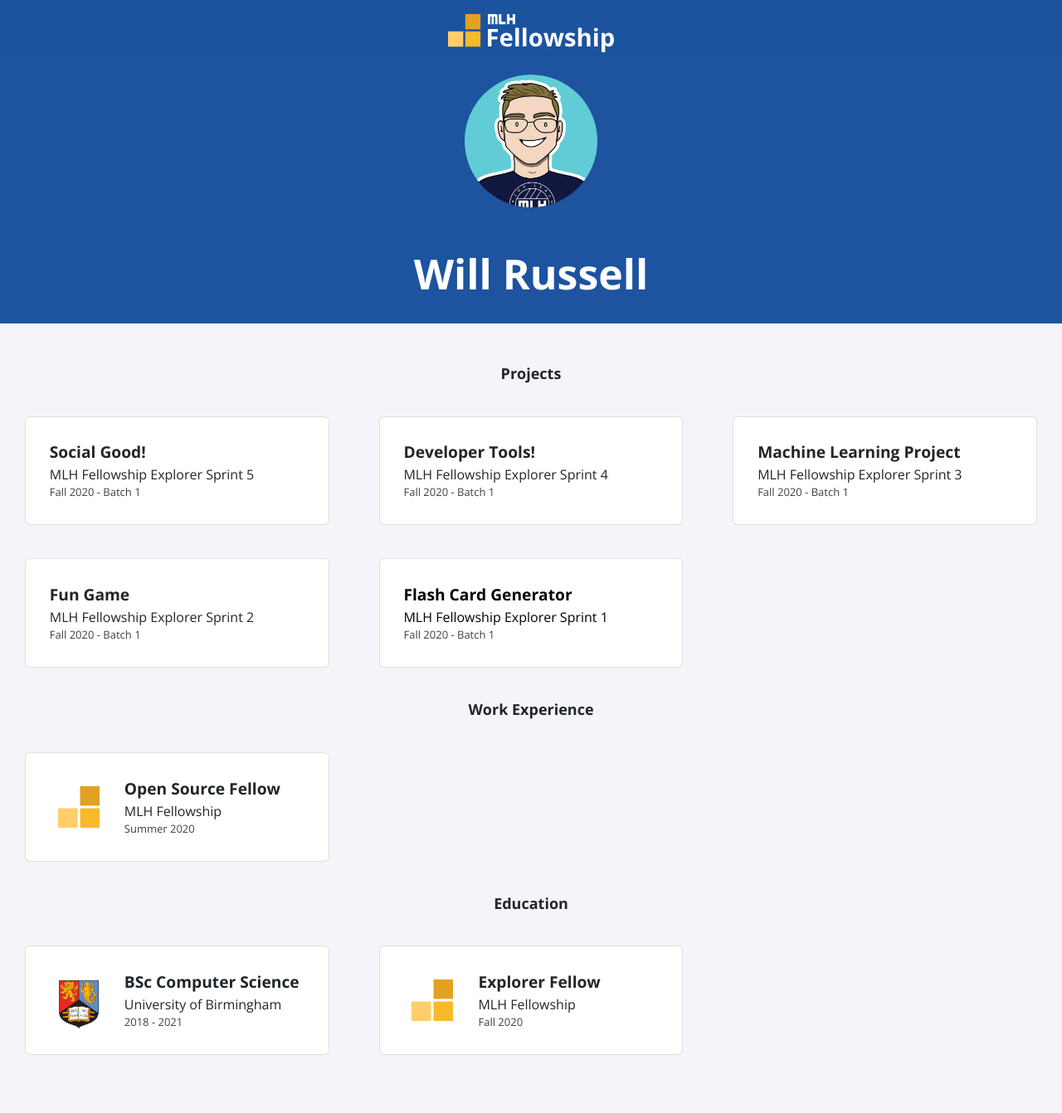
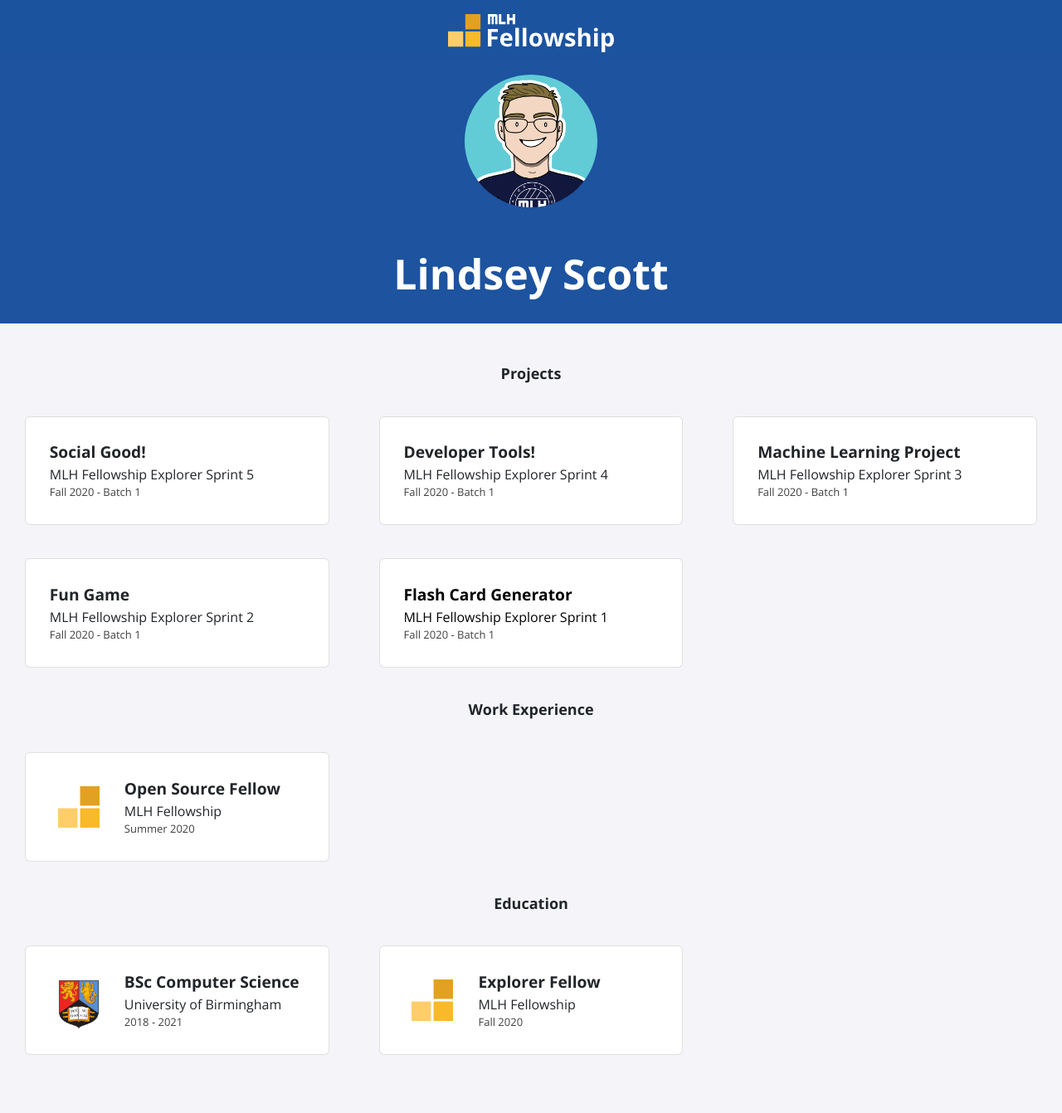
Before and after one commit to lmasina2000/lmasina2000.github.io, a Jekyll site: the page built from index.html, in a window 1280 px wide. Shown: the whole page at 83% size. Built offline with Jekyll 4.4.1, drawn with Linux system fonts in a browser that asks for light colours; nearby versions of some CDN libraries.

Commit message:
Updated config file with new title, email and url

```diff
--- a/_config.yml
+++ b/_config.yml
@@ -1,11 +1,11 @@
-title: "Will Russell"
-email: fellowship@mlh.io
+title: "Lindsey Scott"
+email: lscott2000@me.com
 description: >- # this means to ignore newlines until "baseurl:"
   Write an awesome description for your new site here. You can edit this
   line in _config.yml. It will appear in your document head meta (for
   Google search results) and in your feed.xml site description.
 baseurl: "/"
-url: "/portfolio-template"
+url: "https://lmasina2000.github.io"
 twitter_username: mlhacks
 github_username:  mlh-fellowship
 
```
